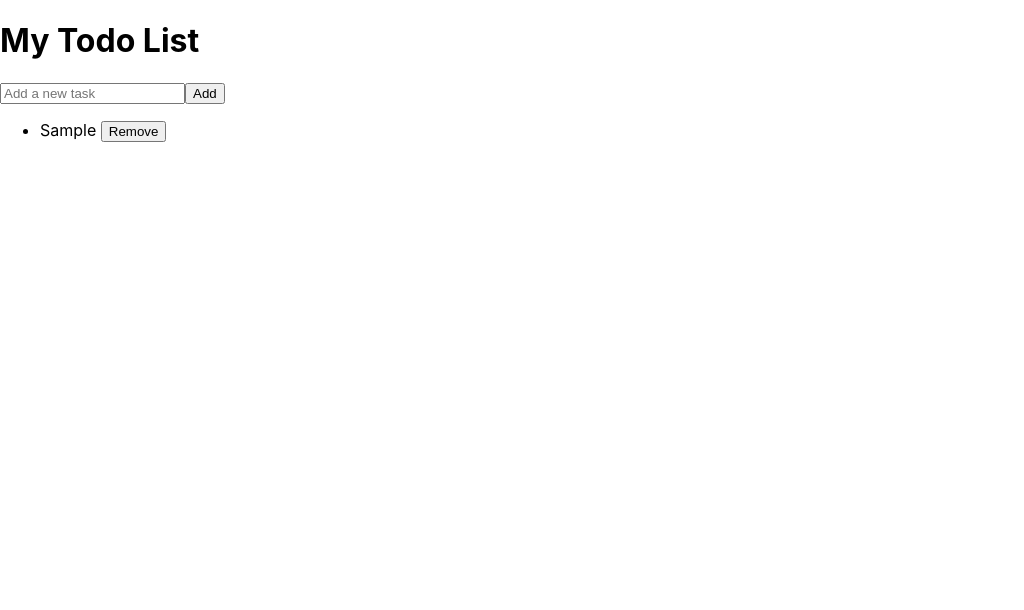
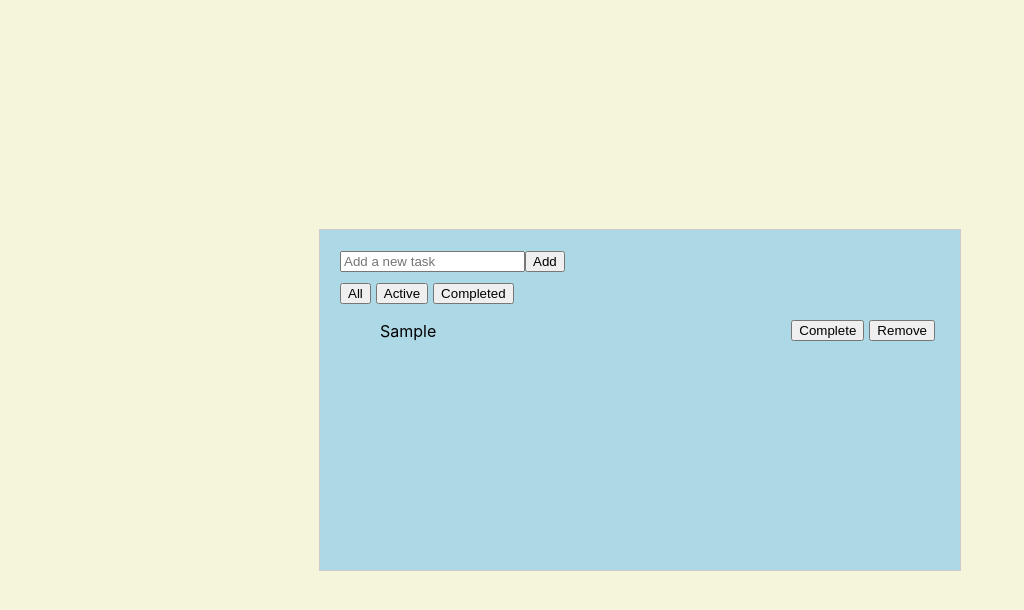
Before and after one commit to XavAsh/b3-todo-2024, a React (Create React App) app: page / in a window 1280 px wide. Both pictures are taken after typing "Sample" into the empty fields and a click on the button "Add". Shown: the top 610 px of the page, without its empty margins (0-1024 px from the left). Built offline with nearby package versions, Linux system fonts and the light colour scheme.

Commit message:
added some style and fixed the tasks unique ids

```diff
--- a/src/App.css
+++ b/src/App.css
@@ -1,38 +1,40 @@
-.App {
-  text-align: center;
+/* App.css */
+body, html {
+  height: 100%;
+  margin: 0;
+  display: flex;
+  align-items: center;
+  justify-content: center;
+  background-color: beige;
 }
 
-.App-logo {
-  height: 40vmin;
-  pointer-events: none;
+.container {
+  padding: 20px;
+  border: 1px solid #ccc; /* Optional: for visual reference */
+  height: 300px;
+  width: 600px;
+  background-color: lightblue;
 }
 
-@media (prefers-reduced-motion: no-preference) {
-  .App-logo {
-    animation: App-logo-spin infinite 20s linear;
-  }
+.input {
+  margin-bottom: 10px;
 }
 
-.App-header {
-  background-color: #282c34;
-  min-height: 100vh;
-  display: flex;
-  flex-direction: column;
-  align-items: center;
-  justify-content: center;
-  font-size: calc(10px + 2vmin);
-  color: white;
+.button {
+  margin-right: 5px;
 }
 
-.App-link {
-  color: #61dafb;
+.todo-item {
+  display: flex;
+  align-items: center;
+  justify-content: space-between;
+  margin-bottom: 5px;
 }
 
-@keyframes App-logo-spin {
-  from {
-    transform: rotate(0deg);
-  }
-  to {
-    transform: rotate(360deg);
-  }
+.todo-text {
+  flex-grow: 1;
 }
+
+.completed {
+  text-decoration: line-through;
+}
--- a/src/App.js
+++ b/src/App.js
@@ -1,34 +1,65 @@
 import React, { useState } from 'react';
+import './App.css';
 
 function App() {
   const [todos, setTodos] = useState([]);
+  const [completedTodos, setCompletedTodos] = useState([]);
+  const [filter, setFilter] = useState('all');
   const [newTodo, setNewTodo] = useState('');
 
   const handleAddTodo = () => {
-    if (newTodo.trim() !== '') {
-      setTodos([...todos, newTodo]);
+    if (newTodo.trim()) {
+      setTodos([...todos, { id: Date.now(), text: newTodo }]);
       setNewTodo('');
     }
   };
-  const handleRemoveTodo = (index) => {
-    const newTodos = [...todos];
-    newTodos.splice(index, 1);
-    setTodos(newTodos);
-  }
+
+  const handleToggleComplete = (id) => {
+    if (completedTodos.includes(id)) {
+      setCompletedTodos(completedTodos.filter(todoId => todoId !== id));
+    } else {
+      setCompletedTodos([...completedTodos, id]);
+    }
+  };
+
+  const handleRemoveTodo = (id) => {
+    setTodos(todos.filter(todo => todo.id !== id));
+    setCompletedTodos(completedTodos.filter(todoId => todoId !== id));
+  };
+
+  const filteredTodos = todos.filter(todo => {
+    if (filter === 'all') return true;
+    if (filter === 'active') return !completedTodos.includes(todo.id);
+    if (filter === 'completed') return completedTodos.includes(todo.id);
+    return true;
+  });
 
   return (
-    <div className="App">
-      <h1>My Todo List</h1>
+    <div className="container">
       <input
         type="text"
         value={newTodo}
         onChange={(e) => setNewTodo(e.target.value)}
         placeholder="Add a new task"
+        className="input"
       />
-      <button onClick={handleAddTodo}>Add</button>
+      <button onClick={handleAddTodo} className="button">Add</button>
+      <div>
+        <button onClick={() => setFilter('all')} className="button">All</button>
+        <button onClick={() => setFilter('active')} className="button">Active</button>
+        <button onClick={() => setFilter('completed')} className="button">Completed</button>
+      </div>
       <ul>
-        {todos.map((todo, index) => (
-          <li key={index}>{todo} <button onClick={handleRemoveTodo}>Remove</button></li>
+        {filteredTodos.map((todo) => (
+          <li key={todo.id} className="todo-item">
+            <span className={`todo-text ${completedTodos.includes(todo.id) ? 'completed' : ''}`}>
+              {todo.text}
+            </span>
+            <button onClick={() => handleToggleComplete(todo.id)} className="button">
+              {completedTodos.includes(todo.id) ? 'Undo' : 'Complete'}
+            </button>
+            <button onClick={() => handleRemoveTodo(todo.id)} className="button">Remove</button>
+          </li>
         ))}
       </ul>
     </div>
```
Also changed, not shown: 1 other file (tests, documents, lock files or other folders).
